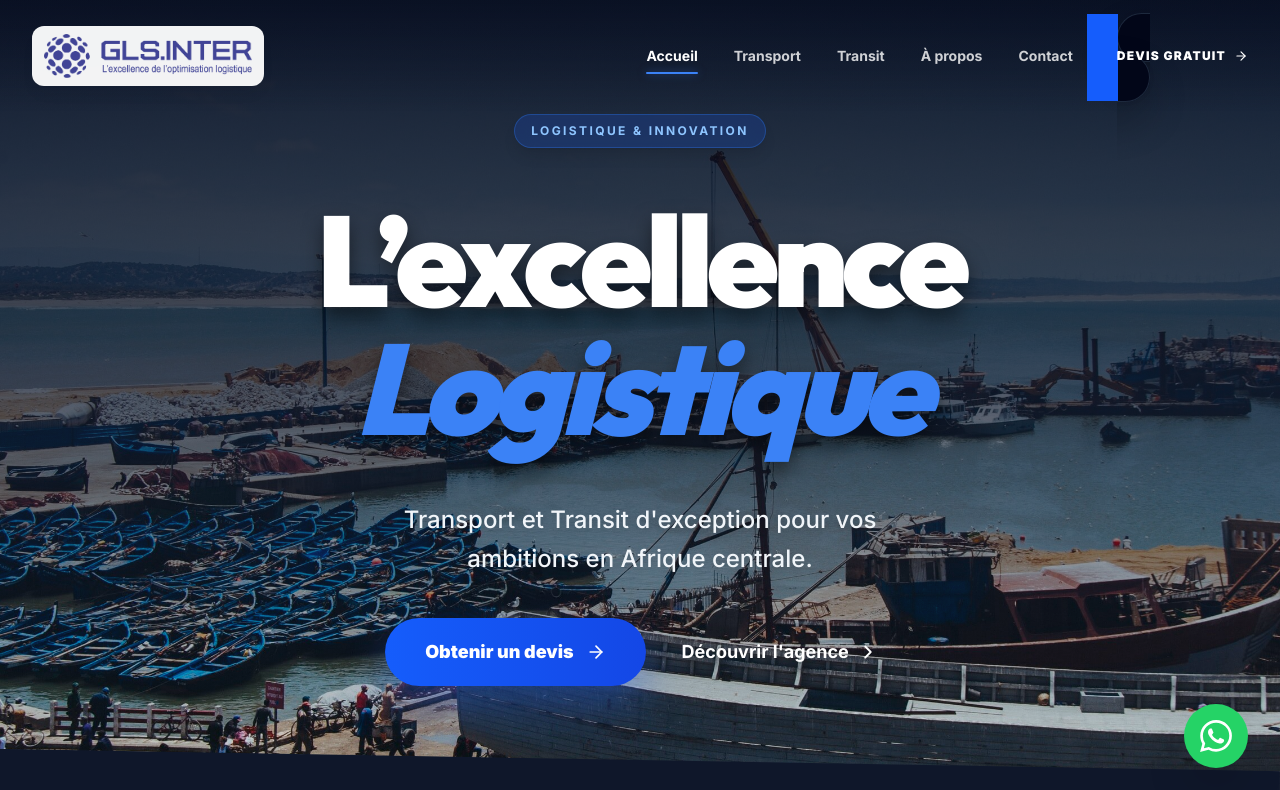
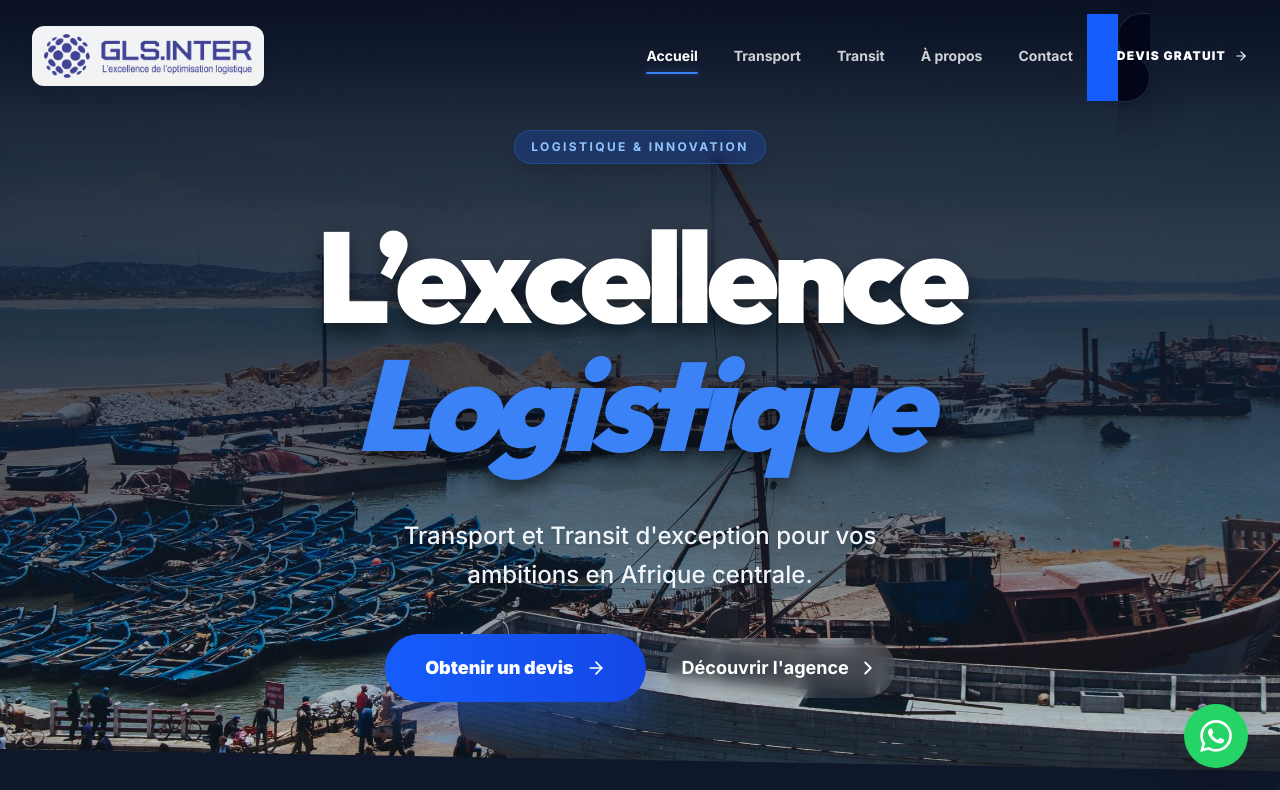
Before and after one commit to lumora-data/gls-inter-sarl, a Next.js app: page / in a window 1280 px wide. Shown: the top 790 px of the page. Built offline with nearby package versions, Linux system fonts and the light colour scheme.

Commit message:
Fix hero CTA visibility on desktop

```diff
--- a/src/pages/Home.tsx
+++ b/src/pages/Home.tsx
@@ -71,7 +71,7 @@ const Home = () => {
   return (
     <div className="overflow-hidden bg-white">
       {/* Hero Section with Parallax - Fixed Height and Content Layout */}
-      <section ref={heroRef} className="relative min-h-[100dvh] flex items-center justify-center overflow-hidden">
+      <section ref={heroRef} className="relative flex min-h-[100dvh] items-center justify-center overflow-x-hidden">
         <motion.div style={{ y, opacity }} className="absolute inset-0 z-0">
           <div className="absolute inset-0 bg-gradient-to-b from-slate-950/90 via-slate-900/70 to-slate-900/10 z-10" />
           <img
@@ -81,7 +81,7 @@ const Home = () => {
           />
         </motion.div>
 
-        <div className="relative z-20 max-w-7xl mx-auto px-4 sm:px-6 lg:px-8 text-center py-20 md:py-0">
+        <div className="relative z-20 mx-auto max-w-7xl px-4 pb-20 pt-28 text-center sm:px-6 md:pb-24 md:pt-32 lg:px-8">
           <motion.div
             initial="hidden"
             animate="visible"
@@ -96,7 +96,7 @@ const Home = () => {
 
             <motion.h1
               variants={fadeInUp}
-              className="text-4xl xs:text-5xl sm:text-7xl md:text-8xl lg:text-9xl font-black text-white drop-shadow-[0_10px_10px_rgba(0,0,0,0.5)] leading-[1] tracking-tighter"
+              className="text-4xl xs:text-5xl sm:text-7xl md:text-7xl lg:text-8xl xl:text-9xl font-black text-white drop-shadow-[0_10px_10px_rgba(0,0,0,0.5)] leading-[1] tracking-tighter"
             >
               L’excellence <br className="hidden xs:block" />
               <span className="text-brand-accent italic">Logistique</span>
@@ -113,11 +113,11 @@ const Home = () => {
               variants={fadeInUp}
               className="flex flex-col sm:flex-row gap-5 justify-center items-center px-6 sm:px-0"
             >
-              <Link href="/contact" className="w-full sm:w-auto group relative bg-gradient-to-r from-blue-600 to-blue-700 text-white px-10 py-5 rounded-full font-black text-lg overflow-hidden transition-all hover:scale-105 active:scale-95 shadow-[0_20px_40px_rgba(37,99,235,0.4)]">
+              <Link href="/contact" className="inline-flex w-full items-center justify-center sm:w-auto group relative bg-gradient-to-r from-blue-600 to-blue-700 text-white px-10 py-5 rounded-full font-black text-lg overflow-hidden transition-all hover:scale-105 active:scale-95 shadow-[0_20px_40px_rgba(37,99,235,0.4)]">
                 <span className="relative z-10 flex items-center justify-center gap-3">Obtenir un devis <ArrowRight size={20} className="group-hover:translate-x-2 transition-transform" /></span>
                 <div className="absolute inset-0 bg-gradient-to-r from-transparent via-white/20 to-transparent -translate-x-full group-hover:animate-shimmer" />
               </Link>
-              <Link href="/about" className="text-white font-bold text-lg hover:text-brand-accent transition-all flex items-center gap-2 group p-4 bg-white/5 backdrop-blur-sm rounded-full sm:bg-transparent sm:backdrop-blur-none hover:bg-white/10 sm:hover:bg-transparent">
+              <Link href="/about" className="inline-flex items-center gap-2 rounded-full bg-white/10 p-4 text-lg font-bold text-white backdrop-blur-sm transition-all hover:bg-white/20 hover:text-brand-accent">
                 Découvrir l'agence <ChevronRight size={22} className="group-hover:translate-x-1 transition-transform" />
               </Link>
             </motion.div>
```
